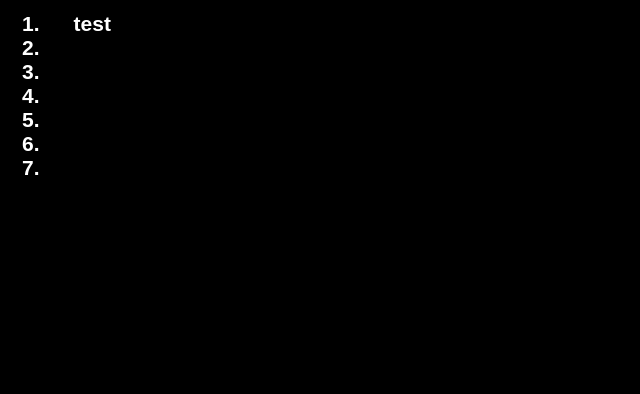
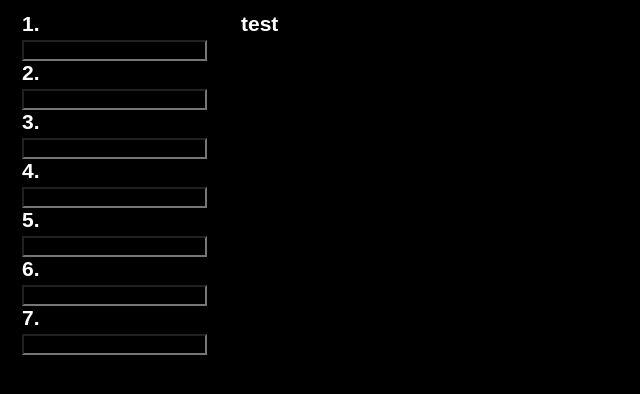
Before and after one commit to LifeisaJourney/code-collab, a React (Create React App) app: page / in a window 1280 px wide. Shown: the top 394 px of the page, without its empty margins (0-640 px from the left). Built offline with nearby package versions, Linux system fonts and the light colour scheme; no server answers.

Commit message:
listing continuous input

```diff
--- a/src/Listing.js
+++ b/src/Listing.js
@@ -1,15 +1,25 @@
 import React, {Component} from 'react';
 
 export default class Listing extends Component {
+  updateInput = (lineNumber) => {
+    return (inputValue) => {
+      this.props.updateLine(lineNumber, inputValue)
+    }
+  };
   render() {
     const elements = [1,2,3,4,5,6,7];
     const items = [];
 
       for (const [index, value] of elements.entries()){
         items.push(
-        <li key={index}>{value}.</li>
+            <li key={index}>{value}.
+              <input
+                onChange= {this.updateInput(value)}
+                value= {this.props.lineState[value]}
+                className = "input-field">
+              </input>
+            </li>
         )}
-
   return (
     <div>
       {items}
```
